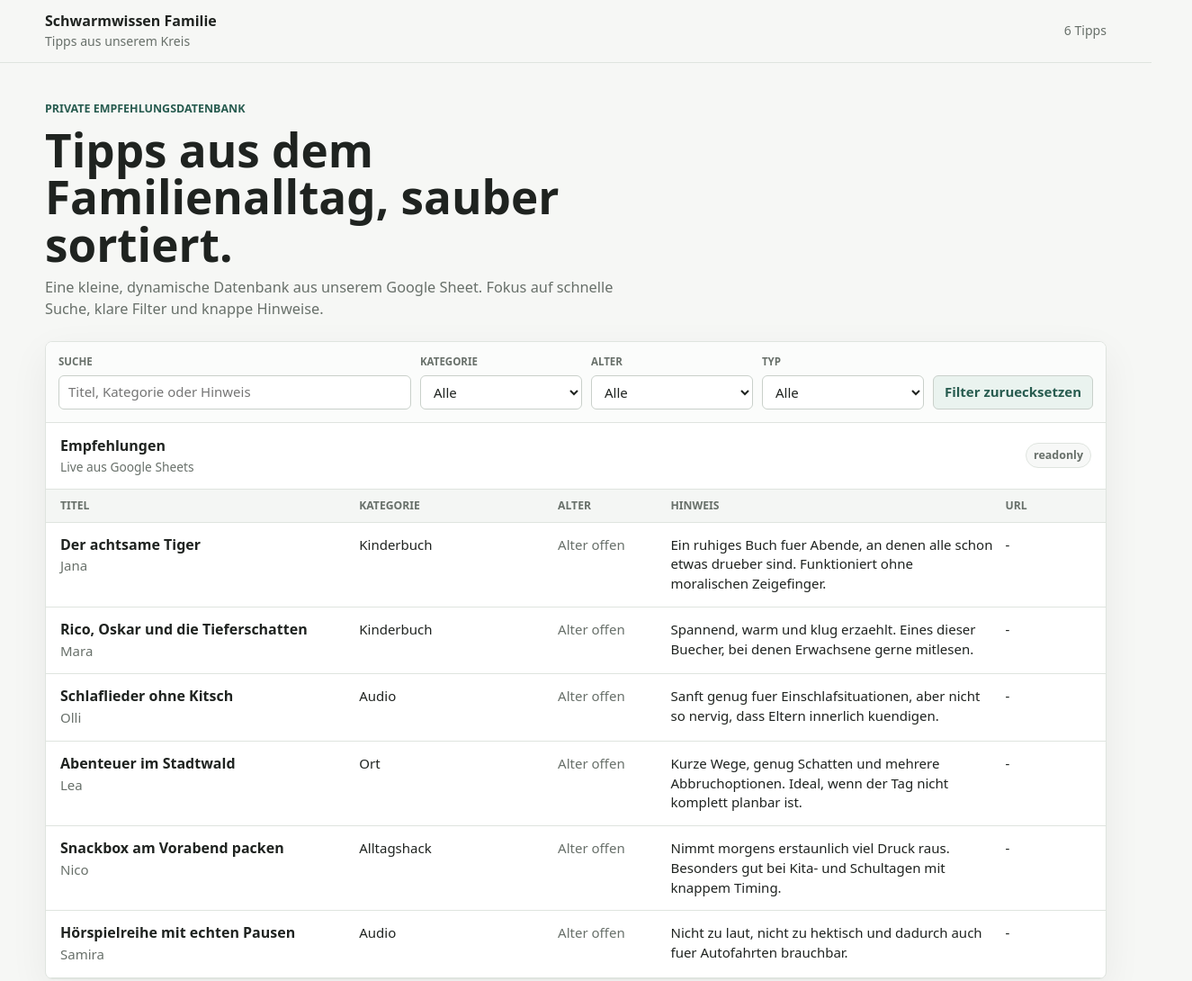
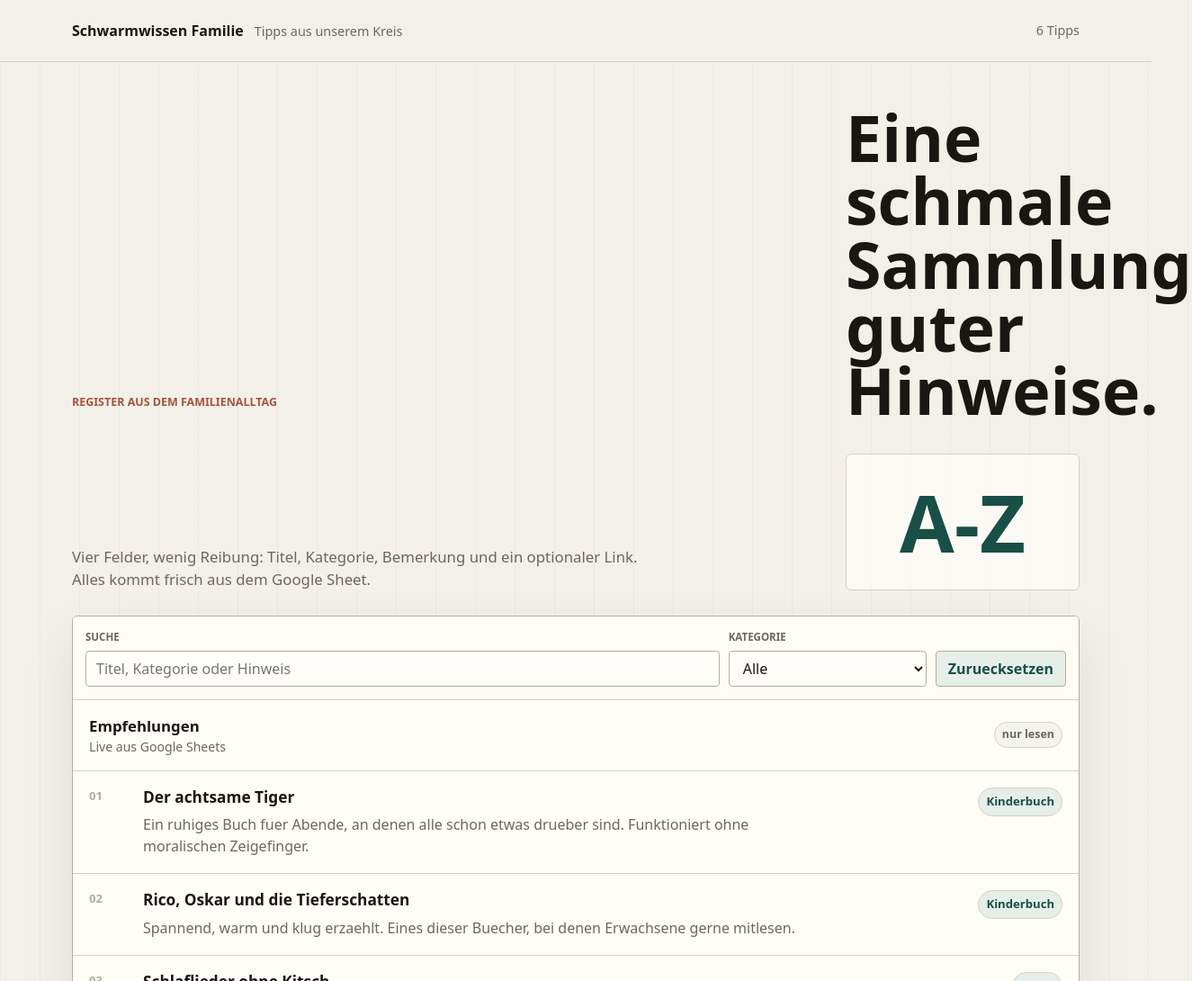
Before and after one commit to lpentzek/schwarmwissen-familie, a plain HTML site: page index.html in a window 1280 px wide. Shown: the top 1090 px of the page at 90% size, 1325 px wide, since content can reach past the window. Drawn offline with Linux system fonts and the light colour scheme; no server answers.

Commit message:
Redesign as minimal register index

```diff
--- a/app.js
+++ b/app.js
@@ -6,16 +6,12 @@ const state = {
   filters: {
     search: "",
     category: "",
-    age: "",
-    medium: "",
   },
 };
 
 const els = {
   search: document.querySelector("#search"),
   category: document.querySelector("#category"),
-  age: document.querySelector("#age"),
-  medium: document.querySelector("#medium"),
   reset: document.querySelector("#resetFilters"),
   grid: document.querySelector("#tipsGrid"),
   empty: document.querySelector("#emptyState"),
@@ -28,7 +24,6 @@ async function init() {
   state.tips = await loadTips();
 
   populateSelect(els.category, unique(state.tips.map((tip) => tip.kategorie)));
-  populateSelect(els.medium, unique(state.tips.map((tip) => tip.medium)));
   bindEvents();
   render();
 }
@@ -44,22 +39,10 @@ function bindEvents() {
     render();
   });
 
-  els.age.addEventListener("change", (event) => {
-    state.filters.age = event.target.value;
-    render();
-  });
-
-  els.medium.addEventListener("change", (event) => {
-    state.filters.medium = event.target.value;
-    render();
-  });
-
   els.reset.addEventListener("click", () => {
-    state.filters = { search: "", category: "", age: "", medium: "" };
+    state.filters = { search: "", category: "" };
     els.search.value = "";
     els.category.value = "";
-    els.age.value = "";
-    els.medium.value = "";
     render();
   });
 }
@@ -76,52 +59,30 @@ function filteredTips() {
     const text = [
       tip.titel,
       tip.kategorie,
-      tip.medium,
-      tip.quelle,
-      tip.warum,
+      tip.hinweise,
       tip.url,
     ].join(" ").toLowerCase();
 
     const matchesSearch = !state.filters.search || text.includes(state.filters.search);
     const matchesCategory = !state.filters.category || tip.kategorie === state.filters.category;
-    const matchesMedium = !state.filters.medium || tip.medium === state.filters.medium;
-    const matchesAge = !state.filters.age || ageMatches(tip, Number(state.filters.age));
 
-    return matchesSearch && matchesCategory && matchesMedium && matchesAge;
+    return matchesSearch && matchesCategory;
   });
 }
 
-function ageMatches(tip, ageStart) {
-  const ageEnd = ageStart === 9 ? 18 : ageStart + 2;
-  return tip.alterMin <= ageEnd && tip.alterMax >= ageStart;
-}
-
 function renderTip(tip) {
-  const ageLabel = tip.alter || "Alter offen";
   const link = tip.url
-    ? `<a href="${escapeHtml(tip.url)}" target="_blank" rel="noreferrer">Oeffnen</a>`
-    : "<span>-</span>";
+    ? `<a href="${escapeHtml(tip.url)}" target="_blank" rel="noreferrer">Link</a>`
+    : "";
 
   return `
-    <article class="tip-card">
-      <div class="tip-title">
+    <article class="register-item">
+      <div class="record-main">
         <h3>${escapeHtml(tip.titel)}</h3>
-        <span class="tip-subtle">${escapeHtml(tip.quelle)}</span>
+        <p>${escapeHtml(tip.hinweise)}</p>
       </div>
-      <div class="tip-category">
-        <span class="cell-label">Kategorie</span>
-        <span>${escapeHtml(tip.kategorie)}</span>
-      </div>
-      <div class="tip-age">
-        <span class="cell-label">Alter</span>
-        <span>${escapeHtml(ageLabel)}</span>
-      </div>
-      <div class="tip-note">
-        <span class="cell-label">Hinweis</span>
-        <span>${escapeHtml(tip.warum)}</span>
-      </div>
-      <div class="tip-link">
-        <span class="cell-label">URL</span>
+      <div class="record-side">
+        <span class="category-chip">${escapeHtml(tip.kategorie)}</span>
         ${link}
       </div>
     </article>
@@ -129,17 +90,16 @@ function renderTip(tip) {
 }
 
 function normalizeTip(row) {
-  const age = row.alter || "";
-
   return {
-    titel: row.titel || "",
+    titel: row.titel || row.name || row.titel_name || "",
     kategorie: row.kategorie || "Sonstiges",
-    alter: age,
-    alterMin: parseAge(age).min,
-    alterMax: parseAge(age).max,
-    medium: row.medium || row.kategorie || "Tipp",
-    quelle: row.quelle || "Schwarm",
-    warum: row.warum || row.hinweise || "Noch keine Hinweise hinterlegt.",
+    hinweise:
+      row.hinweise ||
+      row.bemerkungen ||
+      row.hinweise_bemerkungen ||
+      row.hinweise_und_bemerkungen ||
+      row.warum ||
+      "Noch keine Hinweise hinterlegt.",
     url: row.url || row.link || "",
   };
 }
@@ -154,20 +114,6 @@ async function loadTips() {
     const csv = await fetch(LOCAL_CSV_URL).then((response) => response.text());
     return parseCsv(csv).map(normalizeTip);
   }
-}
-
-function parseAge(value) {
-  const numbers = String(value || "").match(/\d+/g)?.map(Number) || [];
-
-  if (numbers.length >= 2) {
-    return { min: numbers[0], max: numbers[1] };
-  }
-
-  if (numbers.length === 1) {
-    return { min: numbers[0], max: numbers[0] };
-  }
-
-  return { min: 0, max: 18 };
 }
 
 function populateSelect(select, values) {
@@ -217,12 +163,21 @@ function parseCsv(csv) {
     rows.push(row);
   }
 
-  const headers = rows.shift().map((header) => header.trim());
+  const headers = rows.shift().map(normalizeDataKey);
   return rows
     .filter((cells) => cells.some((value) => value.trim()))
     .map((cells) =>
       Object.fromEntries(headers.map((header, index) => [header, (cells[index] || "").trim()]))
     );
+}
+
+function normalizeDataKey(value) {
+  return String(value || "")
+    .trim()
+    .toLowerCase()
+    .replaceAll("&", "und")
+    .replace(/[^a-z0-9]+/g, "_")
+    .replace(/^_+|_+$/g, "");
 }
 
 function escapeHtml(value) {
--- a/index.html
+++ b/index.html
@@ -21,67 +21,41 @@
 
     <main>
       <section class="intro">
-        <p class="eyebrow">Private Empfehlungsdatenbank</p>
-        <h1>Tipps aus dem Familienalltag, sauber sortiert.</h1>
+        <p class="eyebrow">Register aus dem Familienalltag</p>
+        <h1>Eine schmale Sammlung guter Hinweise.</h1>
         <p>
-          Eine kleine, dynamische Datenbank aus unserem Google Sheet. Fokus auf schnelle Suche,
-          klare Filter und knappe Hinweise.
+          Vier Felder, wenig Reibung: Titel, Kategorie, Bemerkung und ein optionaler Link.
+          Alles kommt frisch aus dem Google Sheet.
         </p>
       </section>
 
-      <section class="database-shell">
-        <div class="toolbar" aria-label="Tipps filtern">
-          <div class="filter-group">
+      <section class="register-shell">
+        <div class="register-toolbar" aria-label="Tipps filtern">
+          <div class="field field-search">
             <label for="search">Suche</label>
             <input id="search" type="search" placeholder="Titel, Kategorie oder Hinweis">
           </div>
 
-          <div class="filter-group">
+          <div class="field">
             <label for="category">Kategorie</label>
             <select id="category">
               <option value="">Alle</option>
             </select>
           </div>
 
-          <div class="filter-group">
-            <label for="age">Alter</label>
-            <select id="age">
-              <option value="">Alle</option>
-              <option value="0">0-2 Jahre</option>
-              <option value="3">3-5 Jahre</option>
-              <option value="6">6-8 Jahre</option>
-              <option value="9">9+ Jahre</option>
-            </select>
+          <button id="resetFilters" class="reset-button" type="button">Zuruecksetzen</button>
+        </div>
+
+        <section class="register" aria-label="Empfehlungen">
+          <div class="register-head">
+            <div>
+              <h2>Empfehlungen</h2>
+              <span class="register-note">Live aus Google Sheets</span>
+            </div>
+            <span class="status-pill">nur lesen</span>
           </div>
 
-          <div class="filter-group">
-            <label for="medium">Typ</label>
-            <select id="medium">
-              <option value="">Alle</option>
-            </select>
-          </div>
-
-          <button id="resetFilters" class="ghost-button" type="button">Filter zuruecksetzen</button>
-        </div>
-
-        <section class="archive" aria-label="Empfehlungen">
-          <div class="archive-head">
-            <div>
-              <h2>Empfehlungen</h2>
-              <span class="archive-note">Live aus Google Sheets</span>
-            </div>
-            <span class="status-pill">readonly</span>
-          </div>
-
-          <div class="table-head" aria-hidden="true">
-            <span>Titel</span>
-            <span>Kategorie</span>
-            <span>Alter</span>
-            <span>Hinweis</span>
-            <span>URL</span>
-          </div>
-
-          <div id="tipsGrid" class="tips-list" aria-live="polite"></div>
+          <div id="tipsGrid" class="register-list" aria-live="polite"></div>
           <p id="emptyState" class="empty-state" hidden>
             Nichts gefunden.
           </p>
--- a/styles.css
+++ b/styles.css
@@ -1,14 +1,14 @@
 :root {
-  --bg: #f6f7f5;
-  --panel: #ffffff;
-  --ink: #1f2320;
-  --muted: #68706a;
-  --faint: #8e958f;
-  --line: #dfe4df;
-  --line-strong: #c9d0ca;
-  --accent: #275b4f;
-  --accent-soft: #eaf3ef;
-  --row-hover: #fbfcfb;
+  --bg: #f3f0ea;
+  --paper: #fffdf8;
+  --ink: #191714;
+  --muted: #6d675e;
+  --line: #d8d0c3;
+  --line-dark: #b8ad9d;
+  --accent: #194f46;
+  --accent-soft: #e6eee9;
+  --clay: #a6533d;
+  --blue: #385f7c;
 }
 
 * {
@@ -18,10 +18,12 @@
 body {
   margin: 0;
   color: var(--ink);
-  background: var(--bg);
+  background:
+    linear-gradient(90deg, rgba(25, 23, 20, 0.035) 1px, transparent 1px) 0 0 / 44px 44px,
+    var(--bg);
   font-family: ui-sans-serif, system-ui, -apple-system, BlinkMacSystemFont, "Segoe UI", sans-serif;
-  font-size: 15px;
-  line-height: 1.45;
+  font-size: 16px;
+  line-height: 1.5;
 }
 
 a {
@@ -29,17 +31,14 @@ a {
 }
 
 .topbar {
-  position: sticky;
-  top: 0;
-  z-index: 10;
   border-bottom: 1px solid var(--line);
-  background: rgba(246, 247, 245, 0.92);
-  backdrop-filter: blur(12px);
+  background: rgba(243, 240, 234, 0.9);
+  backdrop-filter: blur(14px);
 }
 
 .topbar-inner,
 main {
-  width: min(1180px, calc(100% - 32px));
+  width: min(1120px, calc(100% - 32px));
   margin: 0 auto;
 }
 
@@ -48,27 +47,26 @@ main {
   align-items: center;
   justify-content: space-between;
   gap: 24px;
-  min-height: 62px;
-  padding: 12px 0;
+  min-height: 68px;
+  padding: 14px 0;
 }
 
 .brand {
   display: inline-flex;
-  flex-direction: column;
-  gap: 1px;
+  align-items: baseline;
+  gap: 12px;
   color: var(--ink);
   text-decoration: none;
 }
 
 .brand-title {
-  font-size: 1rem;
-  font-weight: 720;
+  font-weight: 780;
 }
 
 .brand-subtitle,
 .topbar-meta {
   color: var(--muted);
-  font-size: 0.88rem;
+  font-size: 0.9rem;
 }
 
 .topbar-meta {
@@ -77,54 +75,69 @@ main {
 
 .intro {
   display: grid;
-  gap: 10px;
-  max-width: 780px;
-  padding: 42px 0 24px;
+  grid-template-columns: minmax(0, 1fr) minmax(180px, 260px);
+  gap: 36px;
+  align-items: end;
+  padding: 48px 0 28px;
+}
+
+.intro::after {
+  content: "A-Z";
+  display: grid;
+  min-height: 150px;
+  place-items: center;
+  border: 1px solid var(--line);
+  border-radius: 6px;
+  color: var(--accent);
+  background: rgba(255, 253, 248, 0.72);
+  font-size: clamp(2.8rem, 8vw, 5.5rem);
+  font-weight: 820;
+  letter-spacing: 0;
 }
 
 .eyebrow {
-  margin: 0;
-  color: var(--accent);
+  margin: 0 0 12px;
+  color: var(--clay);
   font-size: 0.78rem;
-  font-weight: 760;
+  font-weight: 780;
   text-transform: uppercase;
 }
 
 h1 {
+  max-width: 760px;
   margin: 0;
-  max-width: 720px;
-  font-size: clamp(2rem, 4vw, 3.65rem);
-  line-height: 1.03;
+  font-size: clamp(2.15rem, 5.6vw, 4.7rem);
+  line-height: 0.98;
   letter-spacing: 0;
 }
 
 .intro p:last-child {
-  margin: 0;
-  max-width: 680px;
+  max-width: 650px;
+  margin: 18px 0 0;
   color: var(--muted);
-  font-size: 1.02rem;
+  font-size: 1.05rem;
 }
 
-.database-shell {
+.register-shell {
   margin-bottom: 72px;
-  border: 1px solid var(--line);
-  border-radius: 8px;
-  background: var(--panel);
+  border: 1px solid var(--line-dark);
+  border-radius: 6px;
+  background: var(--paper);
+  box-shadow: 0 22px 60px rgba(25, 23, 20, 0.08);
   overflow: clip;
-  box-shadow: 0 14px 44px rgba(31, 35, 32, 0.06);
 }
 
-.toolbar {
+.register-toolbar {
   display: grid;
-  grid-template-columns: minmax(260px, 1fr) repeat(3, minmax(145px, 180px)) auto;
+  grid-template-columns: minmax(220px, 1fr) minmax(160px, 220px) auto;
   gap: 10px;
   align-items: end;
   padding: 14px;
   border-bottom: 1px solid var(--line);
-  background: #fbfcfb;
+  background: rgba(255, 253, 248, 0.8);
 }
 
-.filter-group {
+.field {
   display: grid;
   gap: 6px;
 }
@@ -140,17 +153,17 @@ input,
 select,
 button {
   width: 100%;
-  min-height: 38px;
-  border: 1px solid var(--line-strong);
-  border-radius: 6px;
+  min-height: 40px;
+  border: 1px solid var(--line-dark);
+  border-radius: 4px;
   color: var(--ink);
-  background: var(--panel);
+  background: #fffefa;
   font: inherit;
 }
 
 input,
 select {
-  padding: 0 10px;
+  padding: 0 11px;
 }
 
 input:focus,
@@ -160,34 +173,33 @@ button:focus-visible {
   outline-offset: 2px;
 }
 
-.ghost-button {
-  padding: 0 12px;
+.reset-button {
+  padding: 0 13px;
   color: var(--accent);
   background: var(--accent-soft);
   cursor: pointer;
-  font-weight: 680;
+  font-weight: 720;
   white-space: nowrap;
 }
 
-.archive-head {
+.register-head {
   display: flex;
   align-items: center;
   justify-content: space-between;
   gap: 16px;
-  padding: 14px 16px;
+  padding: 16px 18px;
   border-bottom: 1px solid var(--line);
 }
 
-.archive-head h2 {
+.register-head h2 {
   margin: 0;
-  font-size: 1rem;
+  font-size: 1.05rem;
 }
 
-.archive-note {
+.register-note {
   display: block;
-  margin-top: 2px;
   color: var(--muted);
-  font-size: 0.86rem;
+  font-size: 0.88rem;
 }
 
 .status-pill {
@@ -195,166 +207,165 @@ button:focus-visible {
   border: 1px solid var(--line);
   border-radius: 999px;
   color: var(--muted);
-  background: #f7f8f7;
+  background: rgba(25, 79, 70, 0.05);
   font-size: 0.78rem;
-  font-weight: 680;
+  font-weight: 720;
 }
 
-.table-head,
-.tip-card {
-  display: grid;
-  grid-template-columns: minmax(190px, 1.2fr) minmax(150px, 0.78fr) minmax(80px, 0.42fr) minmax(260px, 1.35fr) minmax(88px, 0.36fr);
-  gap: 14px;
-  align-items: start;
+.register-list {
+  counter-reset: records;
 }
 
-.table-head {
-  padding: 9px 16px;
-  border-bottom: 1px solid var(--line);
-  color: var(--muted);
-  background: #f4f6f4;
-  font-size: 0.76rem;
-  font-weight: 760;
-  text-transform: uppercase;
-}
-
-.tips-list {
+.register-item {
+  counter-increment: records;
   display: grid;
-}
-
-.tip-card {
-  min-height: 72px;
-  padding: 14px 16px;
+  grid-template-columns: 42px minmax(0, 1fr) minmax(150px, 210px);
+  gap: 18px;
+  align-items: start;
+  padding: 18px;
   border-bottom: 1px solid var(--line);
 }
 
-.tip-card:hover {
-  background: var(--row-hover);
+.register-item::before {
+  content: counter(records, decimal-leading-zero);
+  color: var(--line-dark);
+  font-size: 0.82rem;
+  font-weight: 780;
 }
 
-.tip-title {
-  display: grid;
-  gap: 3px;
+.register-item:hover {
+  background: #fbf8f1;
+}
+
+.record-main {
   min-width: 0;
 }
 
-.tip-card h3 {
+.record-main h3 {
   margin: 0;
-  font-size: 1rem;
-  line-height: 1.3;
+  font-size: 1.08rem;
+  line-height: 1.25;
   letter-spacing: 0;
 }
 
-.tip-subtle,
-.tip-category,
-.tip-age,
-.tip-note {
-  min-width: 0;
+.record-main p {
+  max-width: 760px;
+  margin: 8px 0 0;
   color: var(--muted);
 }
 
-.tip-category {
-  color: var(--ink);
+.record-side {
+  display: flex;
+  align-items: flex-start;
+  justify-content: flex-end;
+  gap: 10px;
 }
 
-.tip-age {
+.category-chip {
+  max-width: 150px;
+  overflow: hidden;
+  padding: 5px 8px;
+  border: 1px solid var(--line);
+  border-radius: 999px;
+  color: var(--accent);
+  background: var(--accent-soft);
+  font-size: 0.82rem;
+  font-weight: 720;
+  text-overflow: ellipsis;
   white-space: nowrap;
 }
 
-.tip-note {
-  color: var(--ink);
-}
-
-.tip-link a {
-  color: var(--accent);
-  font-weight: 680;
+.record-side a {
+  padding: 5px 0;
+  color: var(--blue);
+  font-size: 0.9rem;
+  font-weight: 720;
   text-decoration: none;
 }
 
-.tip-link a:hover {
+.record-side a:hover {
   text-decoration: underline;
-}
-
-.cell-label {
-  display: none;
 }
 
 .empty-state {
   margin: 0;
-  padding: 28px 16px;
-  border-bottom: 1px solid var(--line);
+  padding: 28px 18px;
   color: var(--muted);
 }
 
-@media (max-width: 980px) {
-  .toolbar {
-    grid-template-columns: repeat(2, minmax(0, 1fr));
+@media (max-width: 820px) {
+  .intro {
+    grid-template-columns: 1fr;
+    gap: 22px;
   }
 
-  .filter-group:first-child {
+  .intro::after {
+    min-height: 96px;
+    justify-content: start;
+    padding-left: 20px;
+  }
+
+  .register-toolbar {
+    grid-template-columns: 1fr 1fr;
+  }
+
+  .field-search {
     grid-column: 1 / -1;
   }
 
-  .table-head {
-    display: none;
+  .register-item {
+    grid-template-columns: 34px minmax(0, 1fr);
   }
 
-  .tip-card {
-    grid-template-columns: 1fr;
-    gap: 10px;
-    min-height: 0;
-    padding: 16px;
-  }
-
-  .tip-category,
-  .tip-age,
-  .tip-note,
-  .tip-link {
-    display: grid;
-    grid-template-columns: 86px minmax(0, 1fr);
-    gap: 12px;
-  }
-
-  .cell-label {
-    display: block;
-    color: var(--faint);
-    font-size: 0.76rem;
-    font-weight: 760;
-    text-transform: uppercase;
+  .record-side {
+    grid-column: 2;
+    justify-content: flex-start;
   }
 }
 
 @media (max-width: 620px) {
   .topbar-inner,
   main {
-    width: min(100% - 24px, 1180px);
+    width: min(100% - 24px, 1120px);
   }
 
-  .topbar-inner {
+  .topbar-inner,
+  .brand {
     align-items: flex-start;
     flex-direction: column;
-    gap: 8px;
+    gap: 4px;
   }
 
   .intro {
-    padding: 32px 0 20px;
+    padding: 34px 0 22px;
   }
 
-  .toolbar {
+  .intro::after {
+    display: none;
+  }
+
+  .register-toolbar {
     grid-template-columns: 1fr;
   }
 
-  .archive-head {
+  .register-head {
     align-items: flex-start;
     flex-direction: column;
     gap: 10px;
   }
 
-  .tip-category,
-  .tip-age,
-  .tip-note,
-  .tip-link {
+  .register-item {
     grid-template-columns: 1fr;
-    gap: 3px;
+    gap: 10px;
+    padding: 16px;
+  }
+
+  .register-item::before,
+  .record-side {
+    grid-column: auto;
+  }
+
+  .record-side {
+    flex-wrap: wrap;
   }
 }
```
Also changed, not shown: functions/api/tipps.js (+11 -5 lines).
